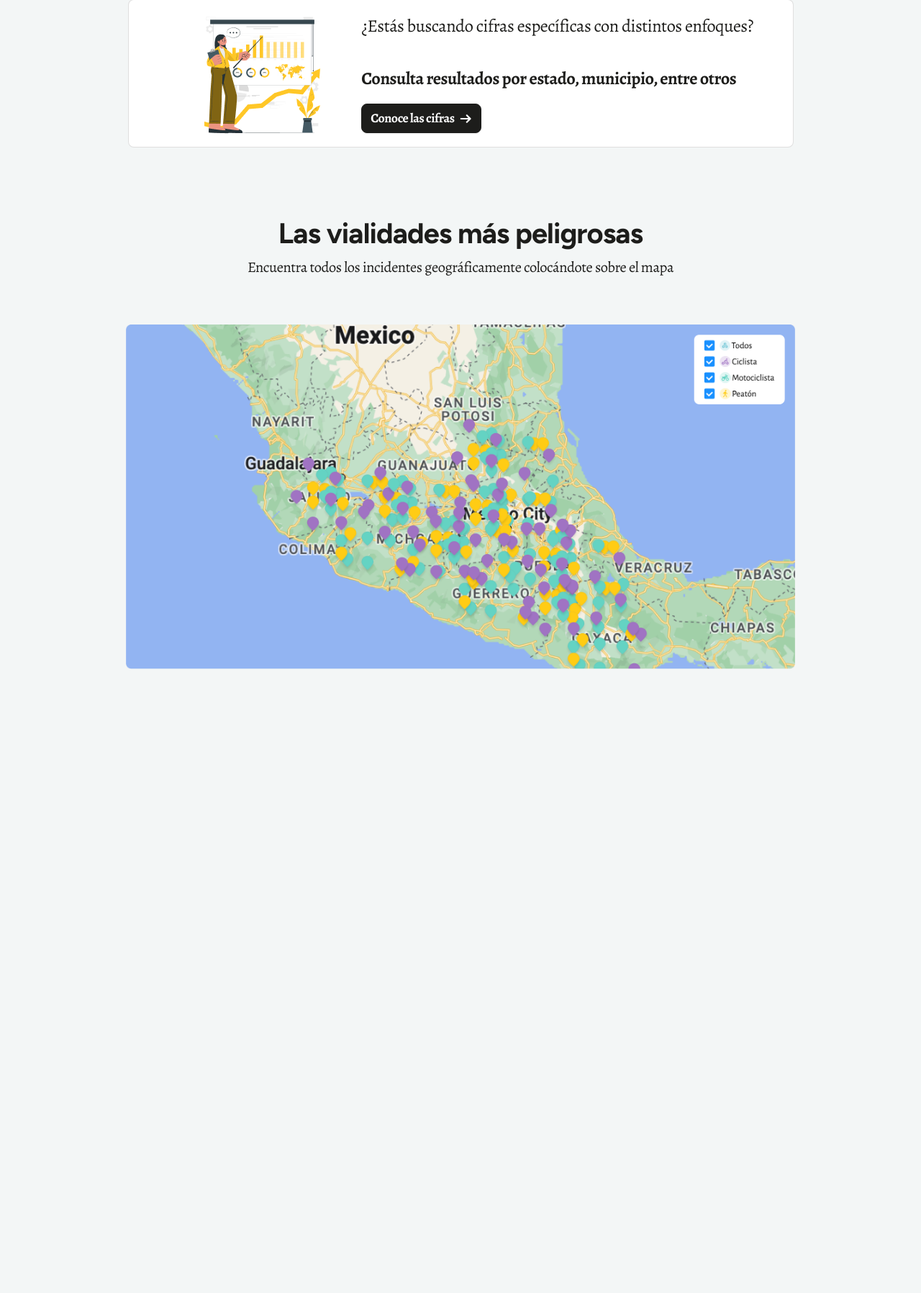
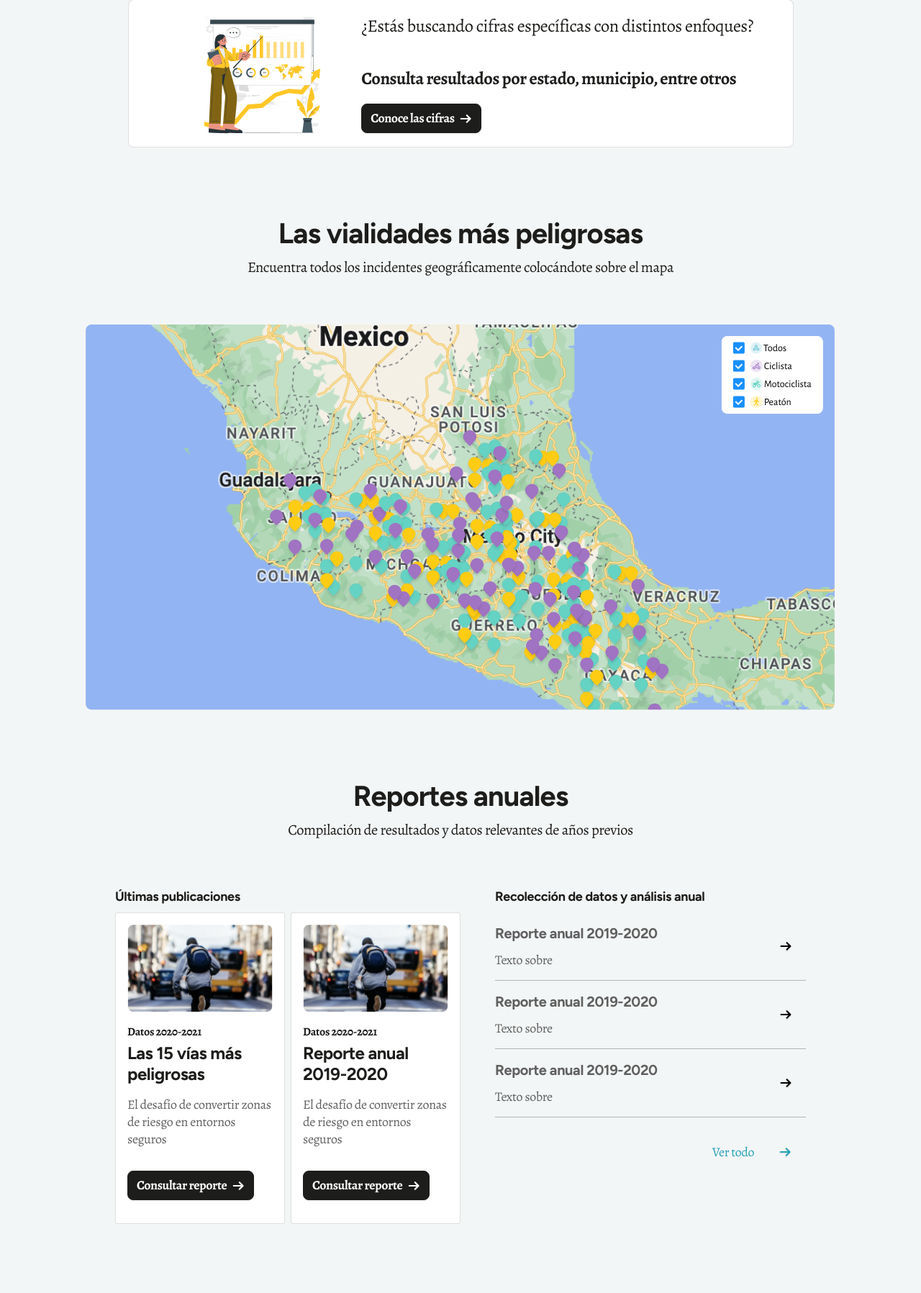
Before and after one commit to adanzilla/numv, a PHP site: page / in a window 1280 px wide. Shown: the part 1342-3139 px from the top of the page at 72% size. Before the commit the page ends 2272 px from the top, so only its background shows below. Run offline with PHP 8.4, Linux system fonts and the light colour scheme; style sheets or scripts are compiled from the project's sources; some libraries are stand-ins or nearby versions.

Commit message:
Se agrega REPORTES

```diff
--- a/maqueta/css/numv.css
+++ b/maqueta/css/numv.css
@@ -1,20 +1,20 @@
-/* line 9, ../sass/numv.scss */
+/* line 10, ../sass/numv.scss */
 * {
   font-family: "Alegreya", serif;
   color: #1D1D1B;
 }
-/* line 14, ../sass/numv.scss */
+/* line 15, ../sass/numv.scss */
 * body {
   background-color: #F3F6F6;
 }
-/* line 18, ../sass/numv.scss */
+/* line 19, ../sass/numv.scss */
 * body p {
   font-size: 20px;
   font-size: 1.6vw;
   font-weight: 400;
   letter-spacing: -0.44px;
 }
-/* line 25, ../sass/numv.scss */
+/* line 26, ../sass/numv.scss */
 * body .btn-primary {
   border-radius: 8px;
   border: 1px solid var(--base-dark, #1D1D1B);
@@ -25,33 +25,33 @@
   line-height: 1.5;
   font-family: "Alegreya", serif;
 }
-/* line 35, ../sass/numv.scss */
+/* line 36, ../sass/numv.scss */
 * body .btn-primary img {
   margin-bottom: 2px;
   margin-left: 5px;
 }
-/* line 41, ../sass/numv.scss */
+/* line 42, ../sass/numv.scss */
 * body header {
   width: 100%;
 }
-/* line 46, ../sass/numv.scss */
+/* line 47, ../sass/numv.scss */
 * body header#masthead nav {
   height: 104px;
 }
-/* line 52, ../sass/numv.scss */
+/* line 53, ../sass/numv.scss */
 * body header#masthead nav a.logo:after {
   border: 0;
 }
-/* line 60, ../sass/numv.scss */
+/* line 61, ../sass/numv.scss */
 * body header#masthead nav #menu-primary ul li {
   padding: 0 0 0 1rem;
 }
-/* line 65, ../sass/numv.scss */
+/* line 66, ../sass/numv.scss */
 * body header#masthead nav #menu-primary ul li:hover a, * body header#masthead nav #menu-primary ul li.active a {
   font-weight: 700;
   color: #28A1B7;
 }
-/* line 70, ../sass/numv.scss */
+/* line 71, ../sass/numv.scss */
 * body header#masthead nav #menu-primary ul li a {
   color: #1D1D1B;
   font-size: 16px;
@@ -61,11 +61,11 @@
   line-height: 1.1;
   text-decoration: none;
 }
-/* line 79, ../sass/numv.scss */
+/* line 80, ../sass/numv.scss */
 * body header#masthead nav #menu-primary ul li a::after {
   display: none;
 }
-/* line 94, ../sass/numv.scss */
+/* line 95, ../sass/numv.scss */
 * body section#inicio h1 {
   font-size: 36px;
   font-size: 2.7vw;
@@ -73,14 +73,14 @@
   font-weight: 700;
   letter-spacing: -0.792px;
 }
-/* line 106, ../sass/numv.scss */
+/* line 107, ../sass/numv.scss */
 * body section#inicio .card {
   border: 0;
   border-radius: 8px;
   background: #FFF;
   box-shadow: 0px 4px 16px 0px rgba(0, 0, 0, 0.05);
 }
-/* line 113, ../sass/numv.scss */
+/* line 114, ../sass/numv.scss */
 * body section#inicio .card p.title {
   font-size: 24px;
   font-size: 1.4vw;
@@ -89,7 +89,7 @@
   text-align: center;
   margin-bottom: 0;
 }
-/* line 122, ../sass/numv.scss */
+/* line 123, ../sass/numv.scss */
 * body section#inicio .card p.subtitle {
   font-size: 16px;
   font-size: 1.1vw;
@@ -100,7 +100,7 @@
   width: 80%;
   margin: 0 auto;
 }
-/* line 138, ../sass/numv.scss */
+/* line 139, ../sass/numv.scss */
 * body section#cifras h2 {
   font-size: 40px;
   font-size: 3.1vw;
@@ -108,18 +108,18 @@
   font-family: "Figtree", sans-serif;
   letter-spacing: -0.88px;
 }
-/* line 147, ../sass/numv.scss */
+/* line 148, ../sass/numv.scss */
 * body section#cifras .cards .card {
   border-radius: 8px;
   background-color: #ffffff;
 }
-/* line 150, ../sass/numv.scss */
+/* line 151, ../sass/numv.scss */
 * body section#cifras .cards .card img {
   width: 29px;
   height: 30px;
   flex-shrink: 0;
 }
-/* line 156, ../sass/numv.scss */
+/* line 157, ../sass/numv.scss */
 * body section#cifras .cards .card p.title {
   font-size: 18px;
   font-style: normal;
@@ -127,7 +127,7 @@
   line-height: normal;
   letter-spacing: -0.342px;
 }
-/* line 163, ../sass/numv.scss */
+/* line 164, ../sass/numv.scss */
 * body section#cifras .cards .card p.cifras {
   margin-bottom: 0;
   font-size: 48px;
@@ -138,7 +138,7 @@
   line-height: normal;
   letter-spacing: -1.056px;
 }
-/* line 172, ../sass/numv.scss */
+/* line 173, ../sass/numv.scss */
 * body section#cifras .cards .card p.cifras span {
   color: #DD4040;
   text-align: center;
@@ -151,22 +151,22 @@
   /* 24px */
   letter-spacing: -0.304px;
 }
-/* line 182, ../sass/numv.scss */
+/* line 183, ../sass/numv.scss */
 * body section#cifras .cards .card p.cifras span i.fa {
   color: inherit;
 }
-/* line 194, ../sass/numv.scss */
+/* line 195, ../sass/numv.scss */
 * body section#graficas h3 {
   font-size: 20px;
   font-family: "Alegreya", serif;
   font-weight: 700;
 }
-/* line 202, ../sass/numv.scss */
+/* line 203, ../sass/numv.scss */
 * body section#banner .card {
   border-radius: 8px;
   background: #FFF;
 }
-/* line 206, ../sass/numv.scss */
+/* line 207, ../sass/numv.scss */
 * body section#banner .card p {
   font-size: 24px;
   font-size: 1.9vw;
@@ -176,7 +176,7 @@
   /* 36px */
   letter-spacing: -0.456px;
 }
-/* line 213, ../sass/numv.scss */
+/* line 214, ../sass/numv.scss */
 * body section#banner .card p b {
   font-size: 24px;
   font-size: 1.9vw;
@@ -185,7 +185,7 @@
   line-height: 150%;
   letter-spacing: -0.456px;
 }
-/* line 227, ../sass/numv.scss */
+/* line 228, ../sass/numv.scss */
 * body section#mapa h2 {
   font-size: 40px;
   font-size: 3.1vw;
@@ -193,3 +193,81 @@
   font-family: "Figtree", sans-serif;
   letter-spacing: -0.88px;
 }
+/* line 239, ../sass/numv.scss */
+* body section#reportes h4 {
+  font-family: "Figtree", sans-serif;
+  font-size: 18px;
+  font-style: normal;
+  font-weight: 700;
+  line-height: 150%;
+  /* 27px */
+  letter-spacing: -0.342px;
+}
+/* line 249, ../sass/numv.scss */
+* body section#reportes .row.ver-todos {
+  min-height: 95px;
+}
+/* line 253, ../sass/numv.scss */
+* body section#reportes .row.ver-todos p a {
+  color: #28A1B7;
+  font-family: "Alegreya", serif;
+  font-size: 18px;
+  font-style: normal;
+  font-weight: 500;
+  line-height: normal;
+}
+/* line 263, ../sass/numv.scss */
+* body section#reportes .row.bordered {
+  border-bottom: 1px solid #B4B4B4;
+  min-height: 95px;
+}
+/* line 269, ../sass/numv.scss */
+* body section#reportes .row.bordered p.title a {
+  color: #606060;
+  font-family: "Figtree", sans-serif;
+  font-size: 20px;
+  font-style: normal;
+  font-weight: 600;
+  line-height: 150%;
+  /* 30px */
+  letter-spacing: -0.38px;
+}
+/* line 278, ../sass/numv.scss */
+* body section#reportes .row.bordered p.title a span {
+  color: #606060;
+  font-family: "Alegreya", serif;
+  font-size: 18px;
+  font-style: normal;
+  font-weight: 400;
+  line-height: 150%;
+  /* 27px */
+  letter-spacing: -0.342px;
+}
+/* line 305, ../sass/numv.scss */
+* body section#reportes .card p.tag {
+  font-family: "Alegreya", serif;
+  font-size: 16px;
+  font-style: normal;
+  font-weight: 700;
+  line-height: normal;
+  letter-spacing: -0.352px;
+}
+/* line 315, ../sass/numv.scss */
+* body section#reportes .card p.title {
+  font-family: "Figtree", sans-serif;
+  font-size: 24px;
+  font-style: normal;
+  font-weight: 700;
+  line-height: normal;
+  letter-spacing: -0.528px;
+}
+/* line 325, ../sass/numv.scss */
+* body section#reportes .card p.extract {
+  color: #606060;
+  font-family: "Alegreya", serif;
+  font-size: 18px;
+  font-style: normal;
+  font-weight: 400;
+  line-height: normal;
+  letter-spacing: -0.342px;
+}
--- a/maqueta/index.html
+++ b/maqueta/index.html
@@ -284,7 +284,7 @@
 
     <section class="my-5 p" id="mapa">
         <div class="row no-gutters">
-            <div class="col-12 col-sm-10 col-lg-9 mx-auto">
+            <div class="col-12 col-sm-10 col-lg-11 mx-auto">
 
             <div class="row no-gutters">
                 <div class="col-12">
@@ -297,9 +297,145 @@
 
             <div class="row no-gutters my-5">
                 <div class="col-12">
-                    <div class="col-12">
+                    <div class="col-12 text-center">
                         <img src="img/mapa.png" alt="" class="img-fluid">
                     </div>
+                </div>
+            </div>
+
+        </div>
+    </div>
+
+    <section class="my-5 p" id="reportes">
+        <div class="row no-gutters">
+            <div class="col-12 col-sm-10 col-lg-9 mx-auto">
+
+            <div class="row no-gutters">
+                <div class="col-12">
+
+                    <h2 class="text-center">Reportes anuales</h2>
+                    <p class="text-center">Compilación de resultados y datos relevantes de años previos</p>
+
+                </div>
+            </div>
+
+            <div class="row no-gutters my-5">
+                <div class="col-12 col-md-6">
+
+                    <div class="row no-gutters">
+                        <div class="col-12">
+                            <h4>Últimas publicaciones</h4>
+                        </div>
+                    </div>
+
+                    <div class="row no-gutters">
+                        <div class="col-12 col-md-6 pr-1">
+                            <div class="card p-3">
+                                <img src="img/thumbnail.png" alt="" class="mb-3">
+                                <p class="tag mb-1">Datos 2020-2021</p>
+                                <p class="title">Las 15 vías más peligrosas</p>
+                                <p class="extract">
+                                    El desafío de convertir zonas de riesgo en entornos seguros
+                                </p>
+                                <p>
+                                    <a href="" class="btn btn-primary mt-3">
+                                        Consultar reporte <img src="img/right-arrow.svg" alt="">
+                                    </a>
+                                </p>
+                            </div>
+                        </div>
+                        <div class="col-12 col-md-6 pl-1">
+                            <div class="card p-3">
+                                <img src="img/thumbnail.png" alt="" class="mb-3">
+                                <p class="tag mb-1">Datos 2020-2021</p>
+                                <p class="title">Reporte anual 2019-2020</p>
+                                <p class="extract">
+                                    El desafío de convertir zonas de riesgo en entornos seguros
+                                </p>
+                                <p>
+                                    <a href="" class="btn btn-primary mt-3">
+                                        Consultar reporte <img src="img/right-arrow.svg" alt="">
+                                    </a>
+                                </p>
+                            </div>
+                        </div>
+                    </div>
+                </div>
+                <div class="col-12 col-md-6 pl-md-5">
+
+                    <div class="row no-gutters">
+                        <div class="col-12">
+                            <h4>Recolección de datos y análisis anual</h4>
+                        </div>
+                    </div>
+
+
+                        <div class="row no-gutters bordered">
+                            <div class="col-10 d-flex flex-column">
+                                <p class="title my-auto">
+                                    <a href="javascript:void(0);">
+                                        Reporte anual 2019-2020
+                                        <span class="d-block mt-2">Texto sobre</span>
+                                    </a>
+                                </p>
+                            </div>
+                            <div class="col-2 d-flex flex-column text-right">
+                                <a href="javascript:(0);" class="my-auto">
+                                    <img src="img/right-arrow-dark.svg" alt="">
+                                </a>
+                            </div>
+                        </div>
+
+                        <div class="row no-gutters bordered">
+                            <div class="col-10 d-flex flex-column">
+                                <p class="title my-auto">
+                                    <a href="javascript:void(0);">
+                                        Reporte anual 2019-2020
+                                        <span class="d-block mt-2">Texto sobre</span>
+                                    </a>
+                                </p>
+                            </div>
+                            <div class="col-2 d-flex flex-column text-right">
+                                <a href="javascript:(0);" class="my-auto">
+                                    <img src="img/right-arrow-dark.svg" alt="">
+                                </a>
+                            </div>
+                        </div>
+
+                        <div class="row no-gutters bordered">
+                            <div class="col-10 d-flex flex-column">
+                                <p class="title my-auto">
+                                    <a href="javascript:void(0);">
+                                        Reporte anual 2019-2020
+                                        <span class="d-block mt-2">Texto sobre</span>
+                                    </a>
+                                </p>
+                            </div>
+                            <div class="col-2 d-flex flex-column text-right">
+                                <a href="javascript:(0);" class="my-auto">
+                                    <img src="img/right-arrow-dark.svg" alt="">
+                                </a>
+                            </div>
+                        </div>
+
+
+                        <div class="row no-gutters ver-todos">
+                            <div class="col-10 d-flex flex-column">
+                                <p class="title text-right my-auto">
+                                    <a href="javascript:void(0);">
+                                       Ver todo
+                                    </a>
+                                </p>
+                            </div>
+                            <div class="col-2 d-flex flex-column text-right">
+                                <a href="javascript:(0);" class="my-auto">
+                                    <img src="img/right-arrow-primary.svg" alt="">
+                                </a>
+                            </div>
+                        </div>
+
+                    </div>
+
                 </div>
             </div>
 
--- a/maqueta/sass/numv.scss
+++ b/maqueta/sass/numv.scss
@@ -1,5 +1,6 @@
 $primary : #28A1B7;
 $dark: #1D1D1B;
+$grey: #606060;
 $light: #ffffff;
 $alegreya: 'Alegreya', serif;
 $figtree: 'Figtree', sans-serif;
@@ -233,6 +234,110 @@ $inter: 'Inter', sans-serif;
 				}
 			}
 
+
+			&#reportes {
+				h4 {
+					font-family: $figtree;
+					font-size: 18px;
+					font-style: normal;
+					font-weight: 700;
+					line-height: 150%; /* 27px */
+					letter-spacing: -0.342px;
+				}
+
+				.row {
+					&.ver-todos {
+
+						min-height: 95px;
+						p {
+							a {
+								color: $primary;
+								font-family: $alegreya;
+								font-size: 18px;
+								font-style: normal;
+								font-weight: 500;
+								line-height: normal;
+							}
+						}
+					}
+					&.bordered {
+						border-bottom: 1px solid #B4B4B4;
+						min-height: 95px;
+
+						p {
+							&.title {
+								a {
+
+									color: $grey;
+									font-family: $figtree;
+									font-size: 20px;
+									font-style: normal;
+									font-weight: 600;
+									line-height: 150%; /* 30px */
+									letter-spacing: -0.38px;
+									span {
+										color: $grey;
+										font-family: $alegreya;
+										font-size: 18px;
+										font-style: normal;
+										font-weight: 400;
+										line-height: 150%; /* 27px */
+										letter-spacing: -0.342px;
+									}
+
+								}
+							}
+
+
+
+						}
+
+					}
+				}
+
+				.card {
+					img {
+
+					}
+
+					p {
+
+						&.tag {
+							font-family: $alegreya;
+							font-size: 16px;
+							font-style: normal;
+							font-weight: 700;
+							line-height: normal;
+							letter-spacing: -0.352px;
+						}
+
+
+						&.title {
+							font-family: $figtree;
+							font-size: 24px;
+							font-style: normal;
+							font-weight: 700;
+							line-height: normal;
+							letter-spacing: -0.528px;
+						}
+
+
+						&.extract {
+							color: $grey;
+							font-family: $alegreya;
+							font-size: 18px;
+							font-style: normal;
+							font-weight: 400;
+							line-height: normal;
+							letter-spacing: -0.342px;
+						}
+
+					}
+
+				}
+
+			}
+
 		}
 
 	}
```
Also changed, not shown: maqueta/img/right-arrow-dark.svg (added), maqueta/img/right-arrow-primary.svg (added), maqueta/img/thumbnail.png (added).
